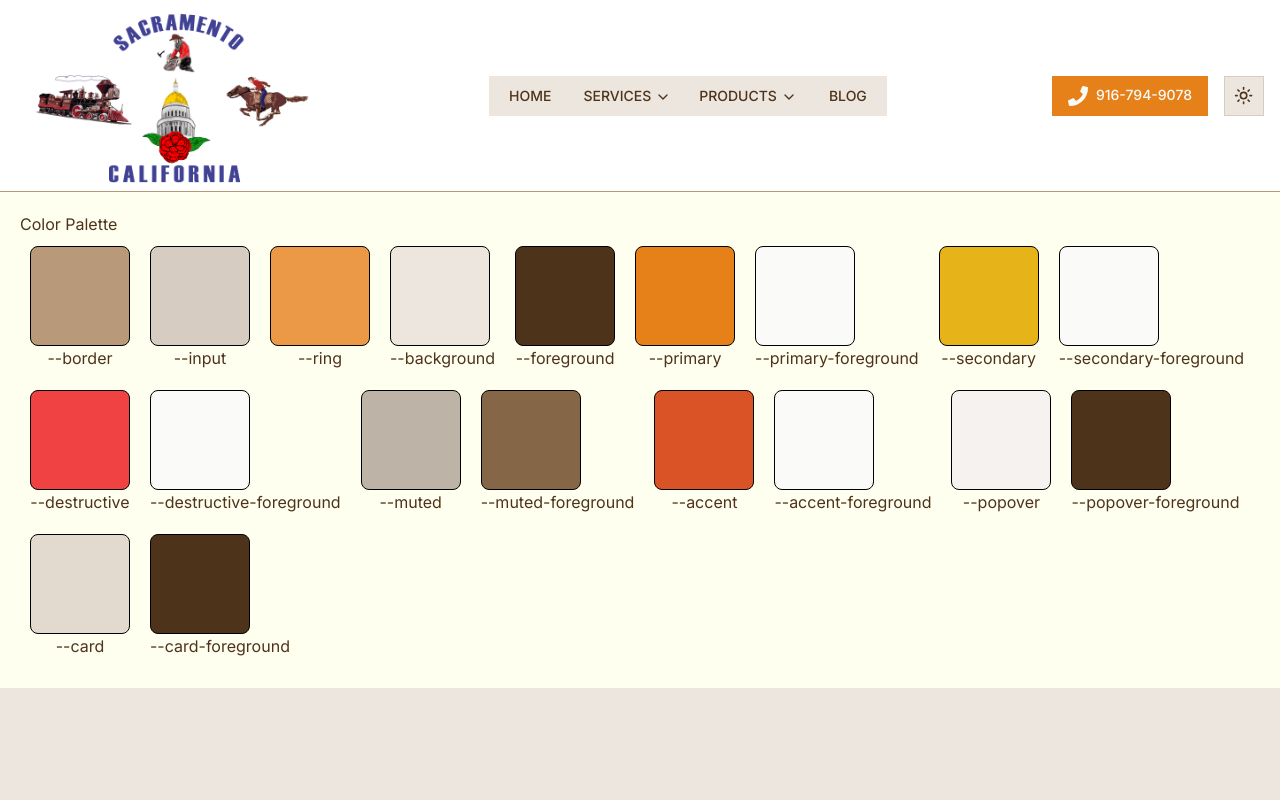
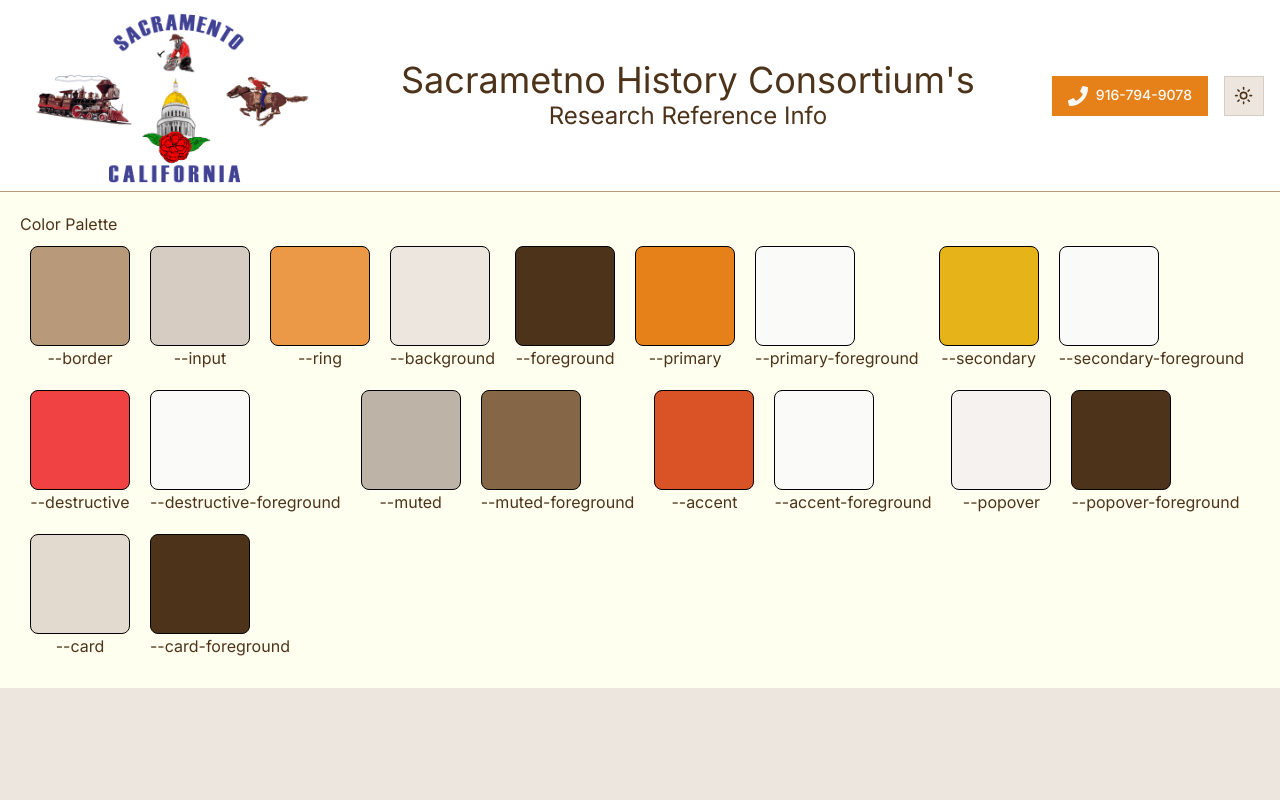
Before and after one commit to witcradg/sacareahistory, a Next.js app: page / in a window 1280 px wide. Shown: the top 800 px of the page. Built offline with nearby package versions, Linux system fonts and the light colour scheme.

Commit message:
Add Header title and subtitle

```diff
--- a/components/header/Header.tsx
+++ b/components/header/Header.tsx
@@ -29,13 +29,17 @@ export const Header = () => {
             </Link>
           </NavigationMenuItem>
 
-          <MobileMenu />
+          {/* <MobileMenu /> */}
 
           {/* desktop */}
-          <nav className="hidden md:flex gap-2">
+          {/* <nav className="hidden md:flex gap-2">
             <Navbar />
-          </nav>
+          </nav> */}
 
+          <div className="flex flex-col justify-center items-center">
+            <h1 className="text-4xl">Sacrametno History Consortium&apos;s</h1>
+            <h2 className="text-2xl">Research Reference Info</h2>
+          </div>
           <div className="hidden md:flex gap-4">
             <CallButton />
             <ModeToggle />
```
Also changed, not shown: app/page.tsx (+0 -10 lines).
